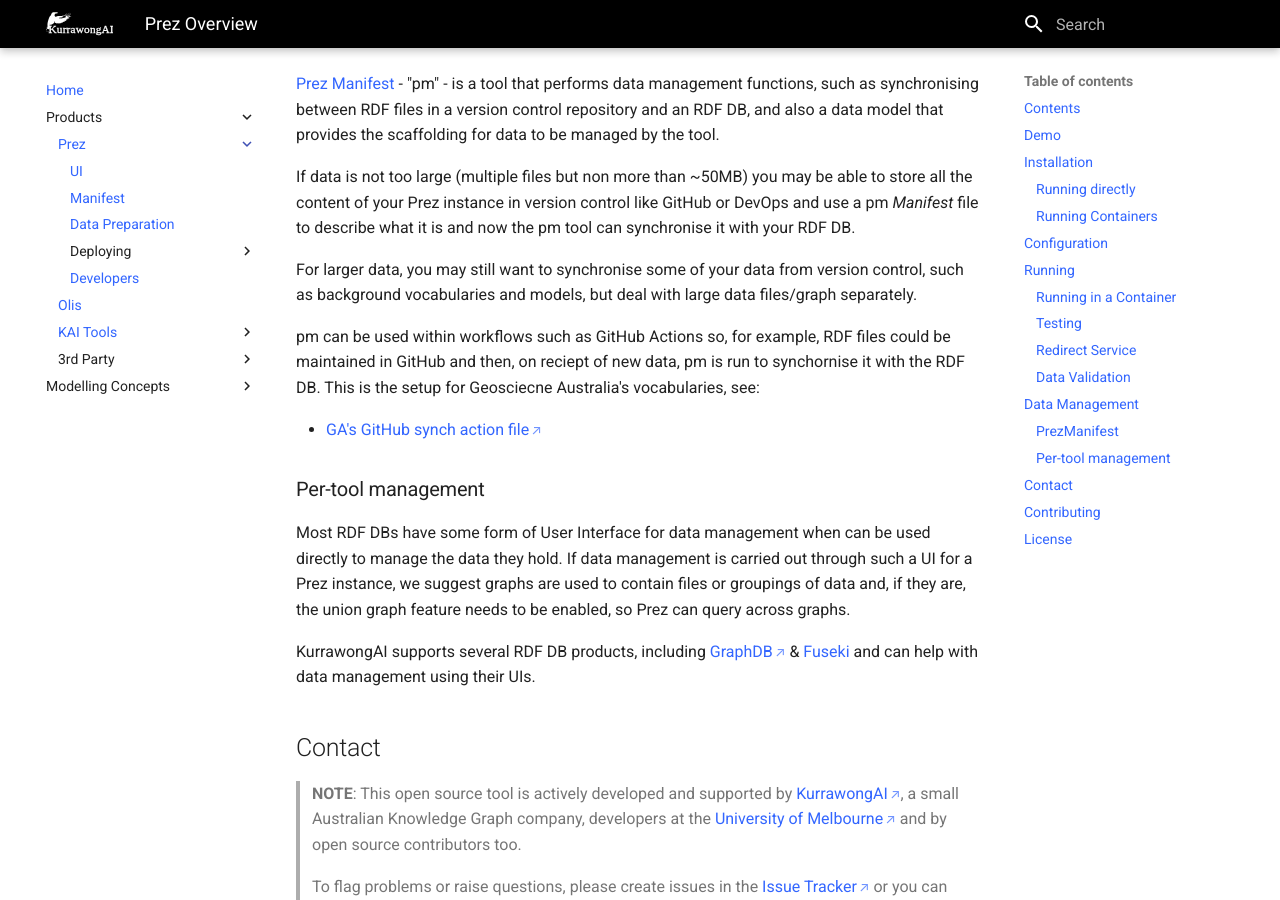
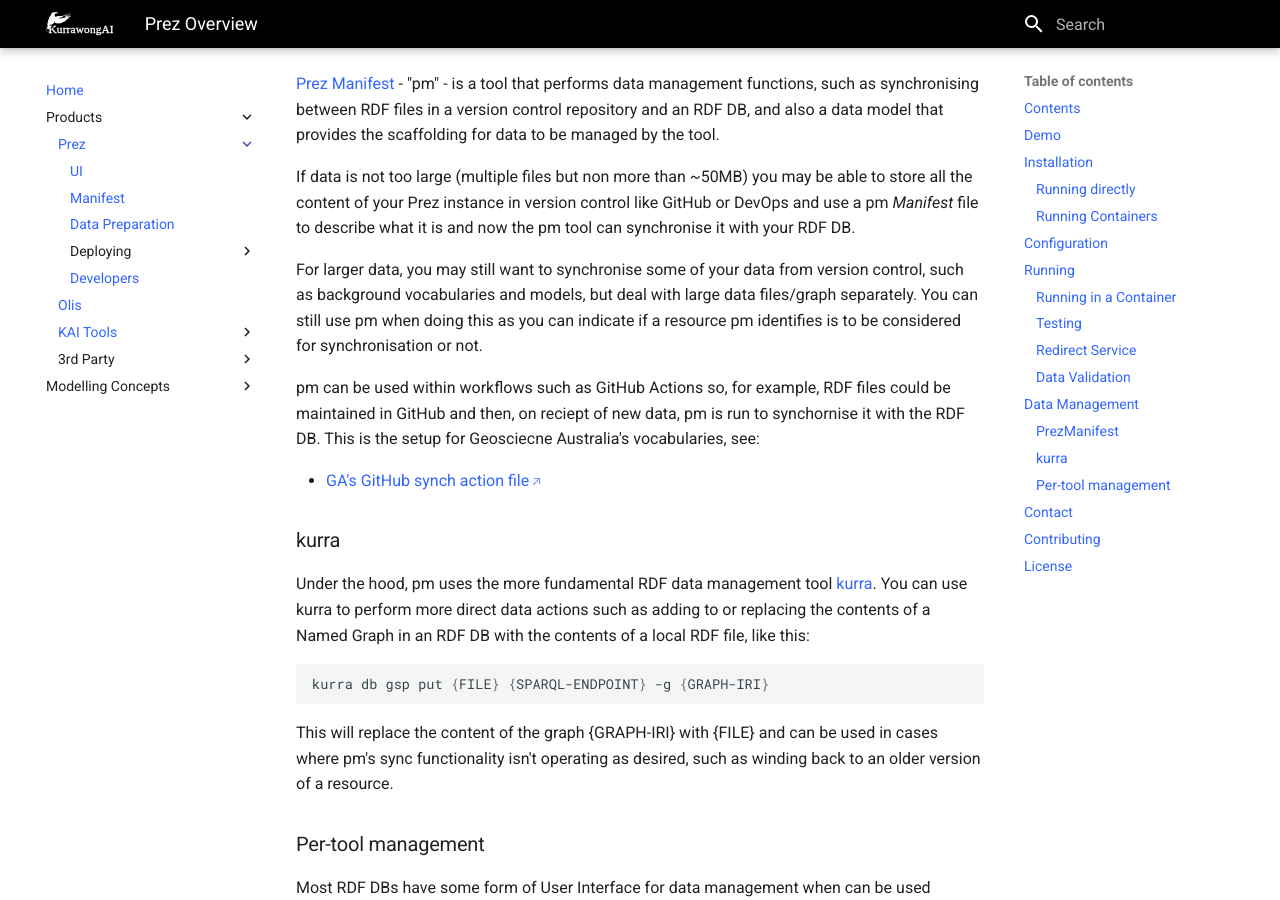
Before and after one commit to Kurrawong/docs, an MkDocs documentation site: the page built from docs/products/prez/index.md, in a window 1280 px wide and 900 px high, scrolled down 8811 px. Built offline with MkDocs 1.6.1 and Material for MkDocs 9.7.7, drawn with Linux system fonts in a browser that asks for light colours.

Commit message:
add use of kurra to prez data mgt

````diff
--- a/docs/products/prez/index.md
+++ b/docs/products/prez/index.md
@@ -305,11 +305,21 @@
 
 If data is not too large (multiple files but non more than ~50MB) you may be able to store all the content of your Prez instance in version control like GitHub or DevOps and use a pm _Manifest_ file to describe what it is and now the pm tool can synchronise it with your RDF DB.
 
-For larger data, you may still want to synchronise some of your data from version control, such as background vocabularies and models, but deal with large data files/graph separately.
+For larger data, you may still want to synchronise some of your data from version control, such as background vocabularies and models, but deal with large data files/graph separately. You can still use pm when doing this as you can indicate if a resource pm identifies is to be considered for synchronisation or not.
 
 pm can be used within workflows such as GitHub Actions so, for example, RDF files could be maintained in GitHub and then, on reciept of new data, pm is run to synchornise it with the RDF DB. This is the setup for Geosciecne Australia's vocabularies, see:
 
 * [GA's GitHub synch action file](https://github.com/GeoscienceAustralia/ga-vocabs/blob/master/.github/workflows/sync_on_merge.yml)
+
+### kurra
+
+Under the hood, pm uses the more fundamental RDF data management tool [kurra](products/tools/kurra). You can use kurra to perform more direct data actions such as adding to or replacing the contents of a Named Graph in an RDF DB with the contents of a local RDF file, like this:
+
+```bash
+kurra db gsp put {FILE} {SPARQL-ENDPOINT} -g {GRAPH-IRI}
+```
+
+This will replace the content of the graph {GRAPH-IRI} with {FILE} and can be used in cases where pm's sync functionality isn't operating as desired, such as winding back to an older version of a resource.
 
 ### Per-tool management
 
````
